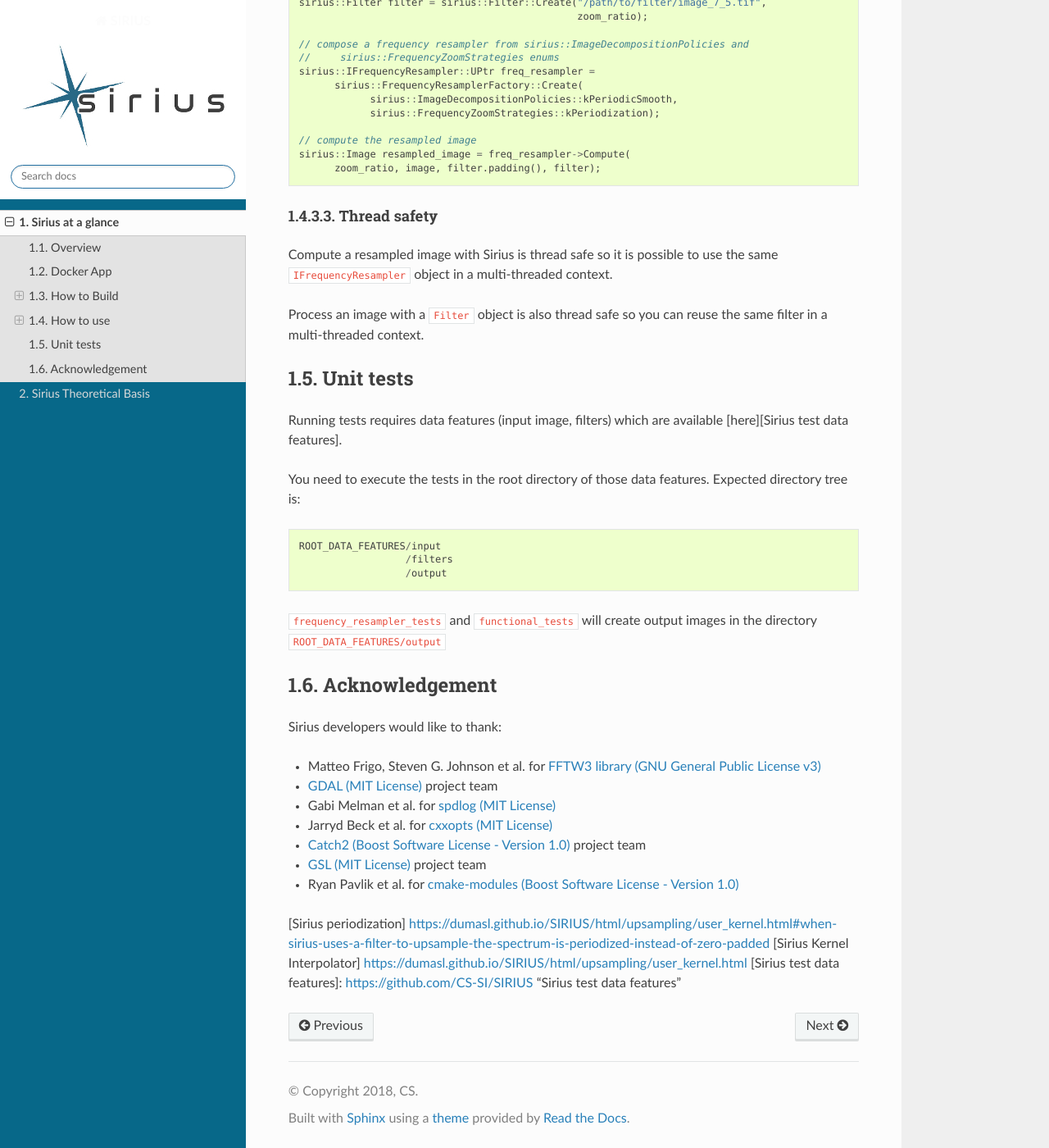
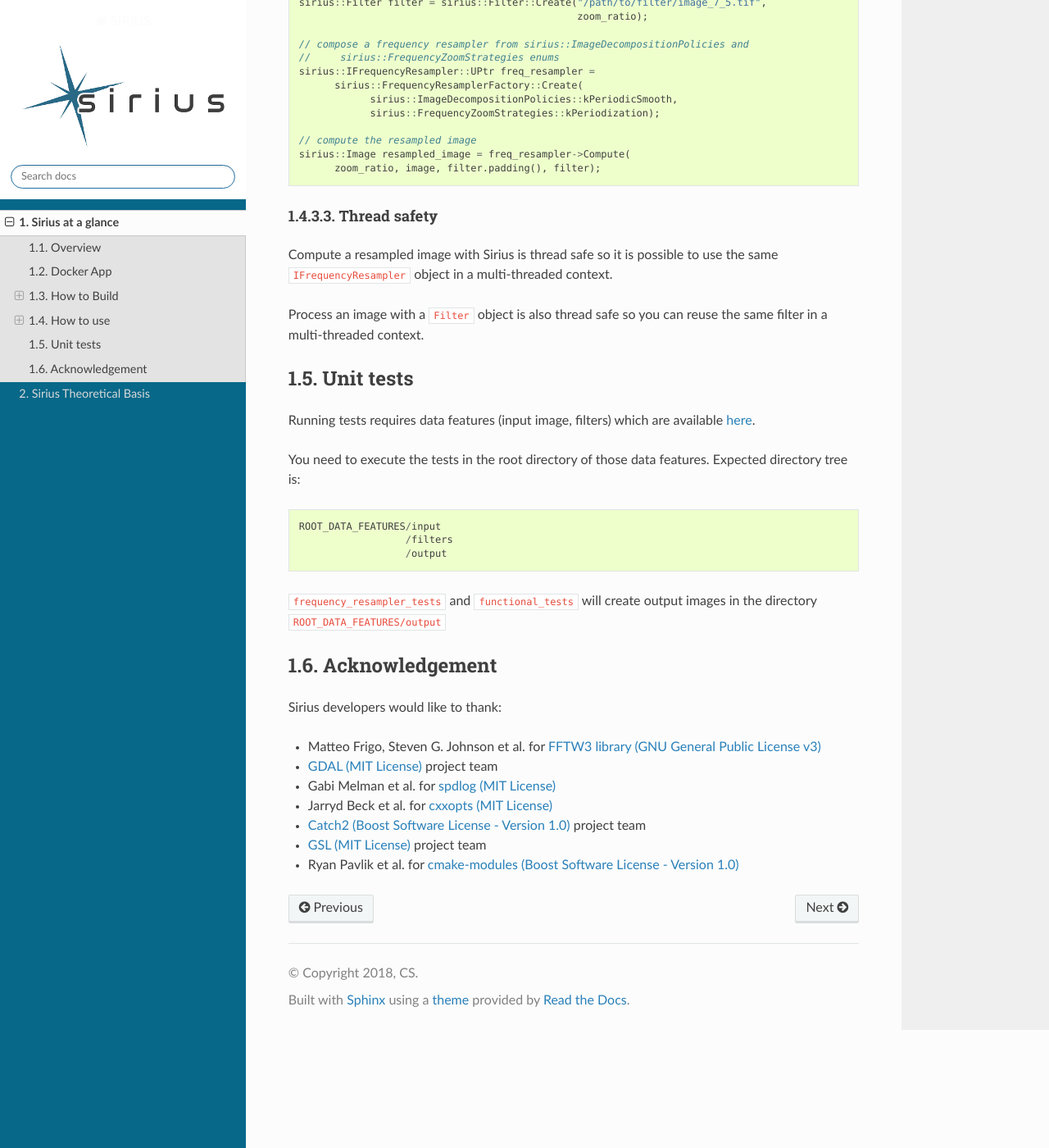
Before and after one commit to CS-SI/SIRIUS, a Sphinx documentation site: the page built from doc/sphinx/source/user_manual_caption.rst, in a window 1280 px wide and 1400 px high, scrolled down 8274 px. Shown: the whole window at 82% size. Built offline with Sphinx 7.4.7 and the Read the Docs theme 2.0.0, drawn with Linux system fonts in a browser that asks for light colours; formulas are drawn with MathJax 3; pages that are not in the unit, such as notebooks, are missing from menus; some of the changed text lies outside the part shown.

Commit message:
fix broken link inside README.md and README.md import inside html pages

```diff
--- a/README.md
+++ b/README.md
@@ -417,8 +417,8 @@ Sirius developers would like to thank:
 [Doxygen]: https://CS-SI.github.io/SIRIUS/doxy_html/index.html
 [Internals]: INTERNALS.md "Internals"
 [Sirius doc]: https://CS-SI.github.io/SIRIUS/html/Sirius.html
-[Sirius periodization] https://dumasl.github.io/SIRIUS/html/upsampling/user_kernel.html#when-sirius-uses-a-filter-to-upsample-the-spectrum-is-periodized-instead-of-zero-padded
-[Sirius Kernel Interpolator] https://dumasl.github.io/SIRIUS/html/upsampling/user_kernel.html
+[Sirius periodization]: https://dumasl.github.io/SIRIUS/html/upsampling/user_kernel.html#when-sirius-uses-a-filter-to-upsample-the-spectrum-is-periodized-instead-of-zero-padded
+[Sirius Kernel Interpolator]: https://dumasl.github.io/SIRIUS/html/upsampling/user_kernel.html
 [Sirius test data features]: https://github.com/CS-SI/SIRIUS "Sirius test data features"
 
 [CS-SI]: https://uk.c-s.fr/ "CS Systèmes d'information"
--- a/doc/sphinx/source/Sirius.rst
+++ b/doc/sphinx/source/Sirius.rst
@@ -6,10 +6,7 @@
 Sirius
 ******
 
-Sirius has willingly been developped by CS as an Open Source software. As so, we believe this documentation shall not only explain how to use it, but also explain
-the algorithms behind it. It should be noticed the used of the word 'algorithms' instead of 'theory' here. We believe that the theory can merely be found on the
-internet with high quality courses and documentations, and so will only sparsely point at it. However, we thought to begin with, and now know for sure,
-that the hardest part is rather knowing how to comprehend its discretization and deal with its outcomes. Hence this is what we will be focusing on in this documentation:
+**A fast resampling software with simple to plugin library.**
 
 .. toctree::
     :numbered:
--- a/doc/sphinx/source/theoretical_basis.rst
+++ b/doc/sphinx/source/theoretical_basis.rst
@@ -6,6 +6,11 @@
 Theoretical Basis
 *****************
 
+Sirius has willingly been developped by CS as an Open Source software. As so, we believe this documentation shall not only explain how to use it, but also explain
+the algorithms behind it. It should be noticed the used of the word 'algorithms' instead of 'theory' here. We believe that the theory can merely be found on the
+internet with high quality courses and documentations, and so will only sparsely point at it. However, we thought to begin with, and now know for sure,
+that the hardest part is rather knowing how to comprehend its discretization and deal with its outcomes. Hence this is what we will be focusing on in this documentation:
+
 .. toctree::
 
     Upsampling <upsampling/intro_up.rst>
```
Also changed, not shown: 1 other file.
